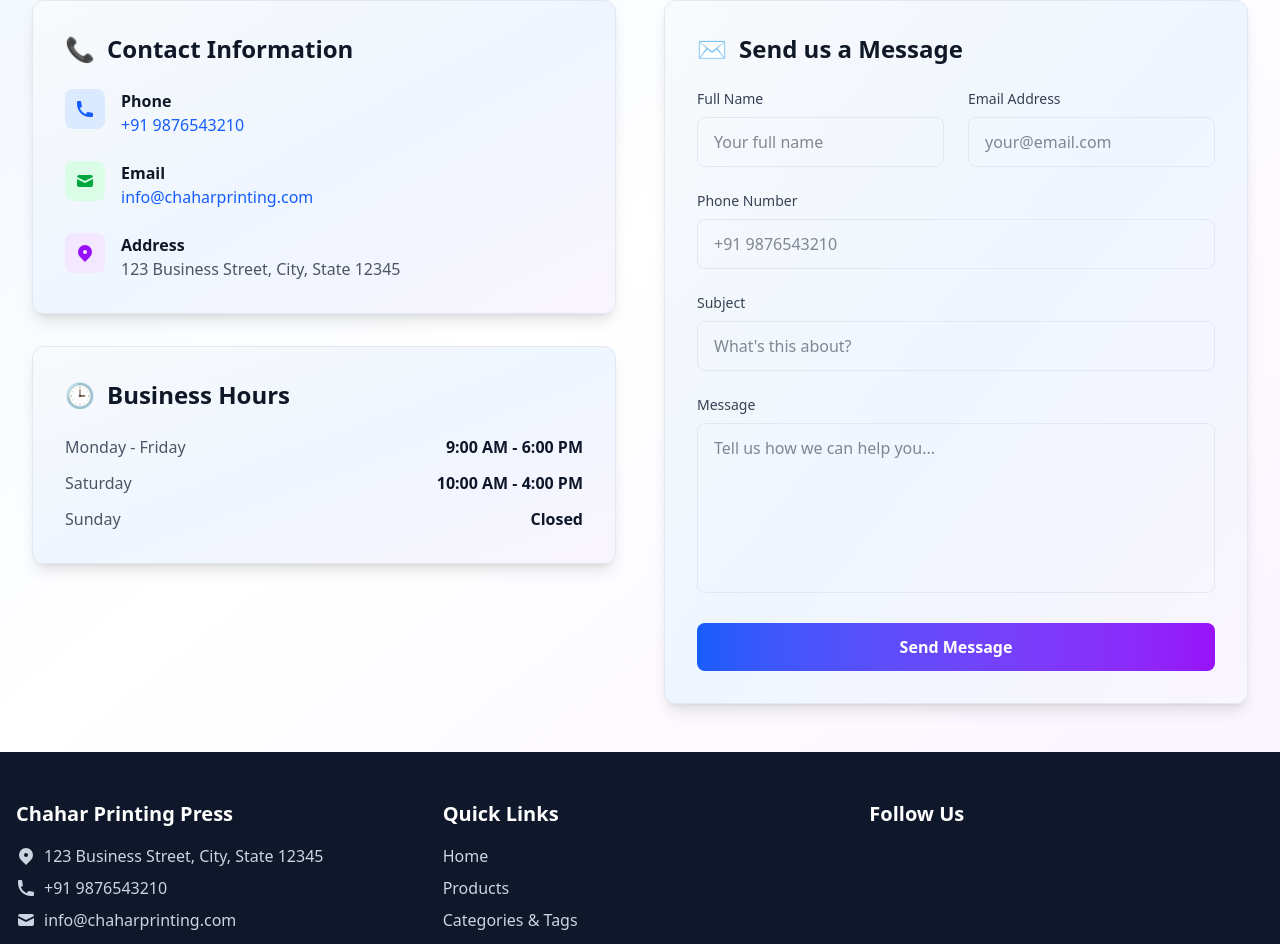
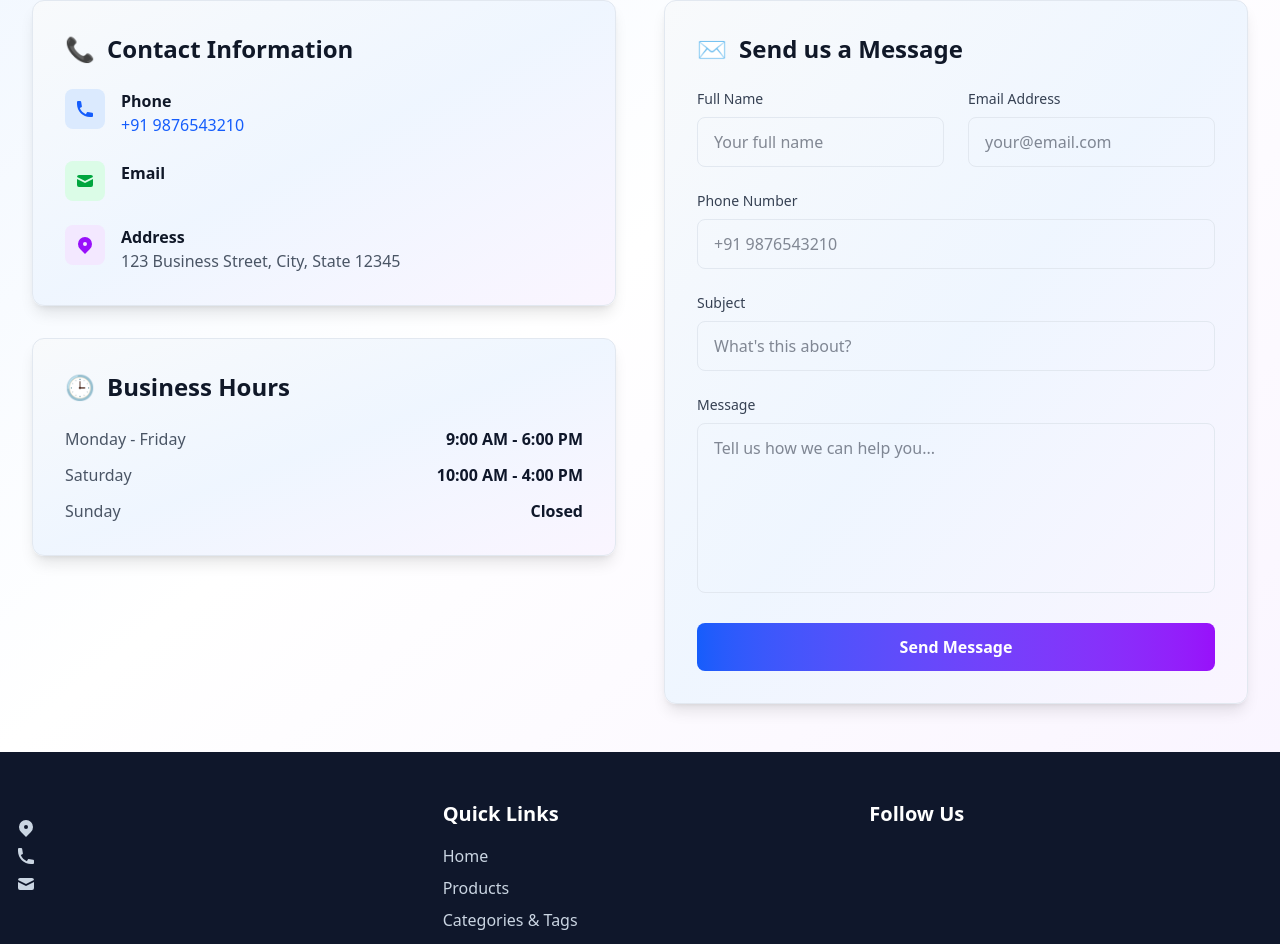
Before and after one commit to pacificbytes/catalog, a Next.js app: page /contact in a window 1280 px wide. Shown: the part 330-1274 px from the top of the page. Built offline with nearby package versions, Linux system fonts and the light colour scheme; no server answers; the database is empty.

Commit message:
updated catalog

```diff
--- a/src/app/contact/page.tsx
+++ b/src/app/contact/page.tsx
@@ -93,7 +93,7 @@ export default async function ContactPage() {
 									<div>
 										<h4 className="font-semibold text-gray-900">Email</h4>
 										<a href={`mailto:${config.company_email}`} className="text-blue-600 hover:text-blue-800 transition-colors">
-											{config.company_email || 'info@chaharprinting.com'}
+											{config.company_email || ''}
 										</a>
 									</div>
 								</div>
--- a/src/components/Footer.tsx
+++ b/src/components/Footer.tsx
@@ -18,12 +18,12 @@ interface FooterConfig {
 
 export default function Footer() {
 	const [config, setConfig] = useState<FooterConfig>({
-		company_name: 'Chahar Printing Press',
-		company_address: '123 Business Street, City, State 12345',
-		company_phone: '+91 9876543210',
-		company_email: 'info@chaharprinting.com',
+		company_name: '',
+		company_address: '',
+		company_phone: '',
+		company_email: '',
 		directions_url: '',
-		copyright_text: '© 2024 Chahar Printing Press. All rights reserved.',
+		copyright_text: '',
 		facebook_url: '',
 		instagram_url: '',
 		linkedin_url: ''
```
